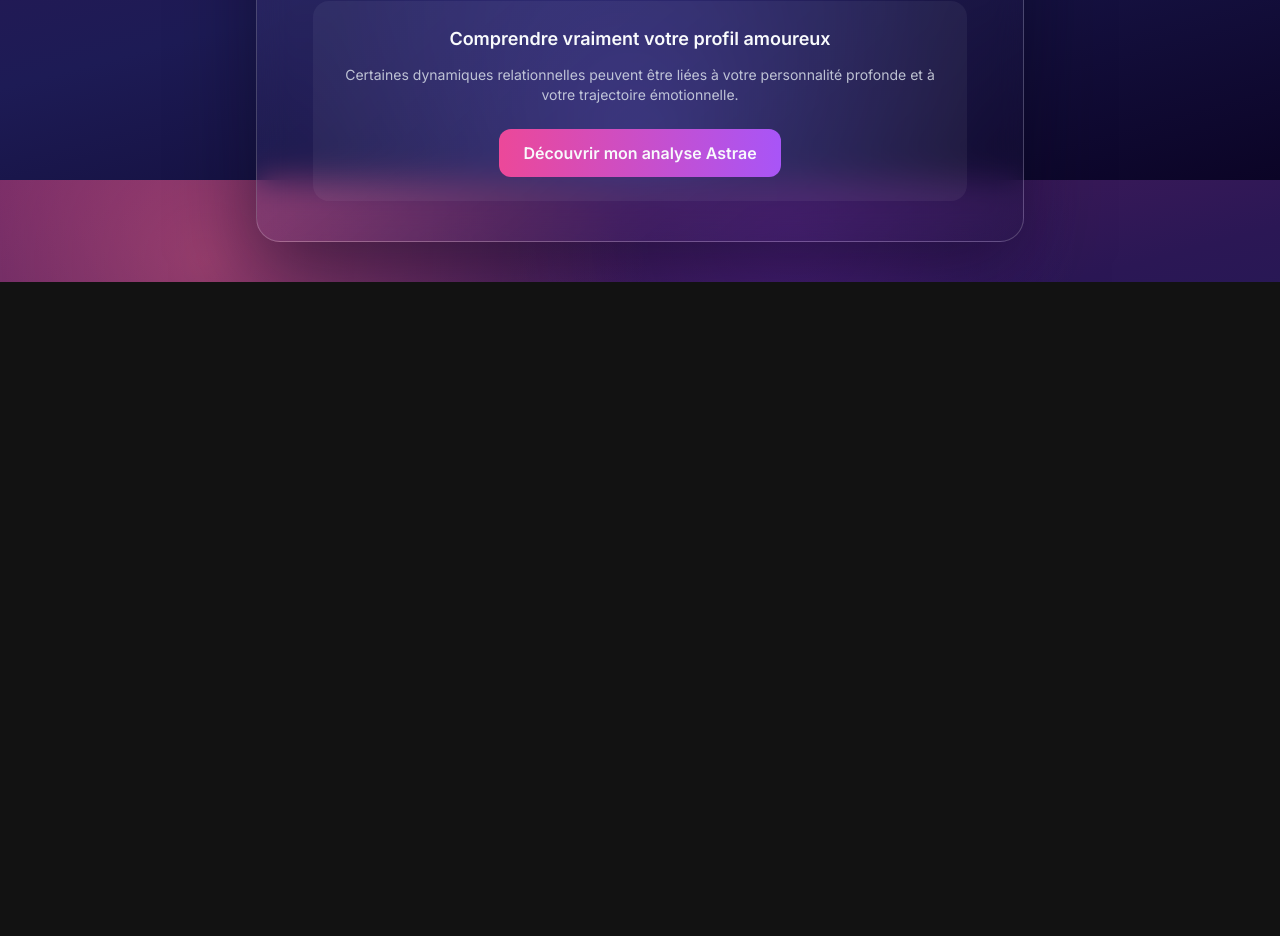
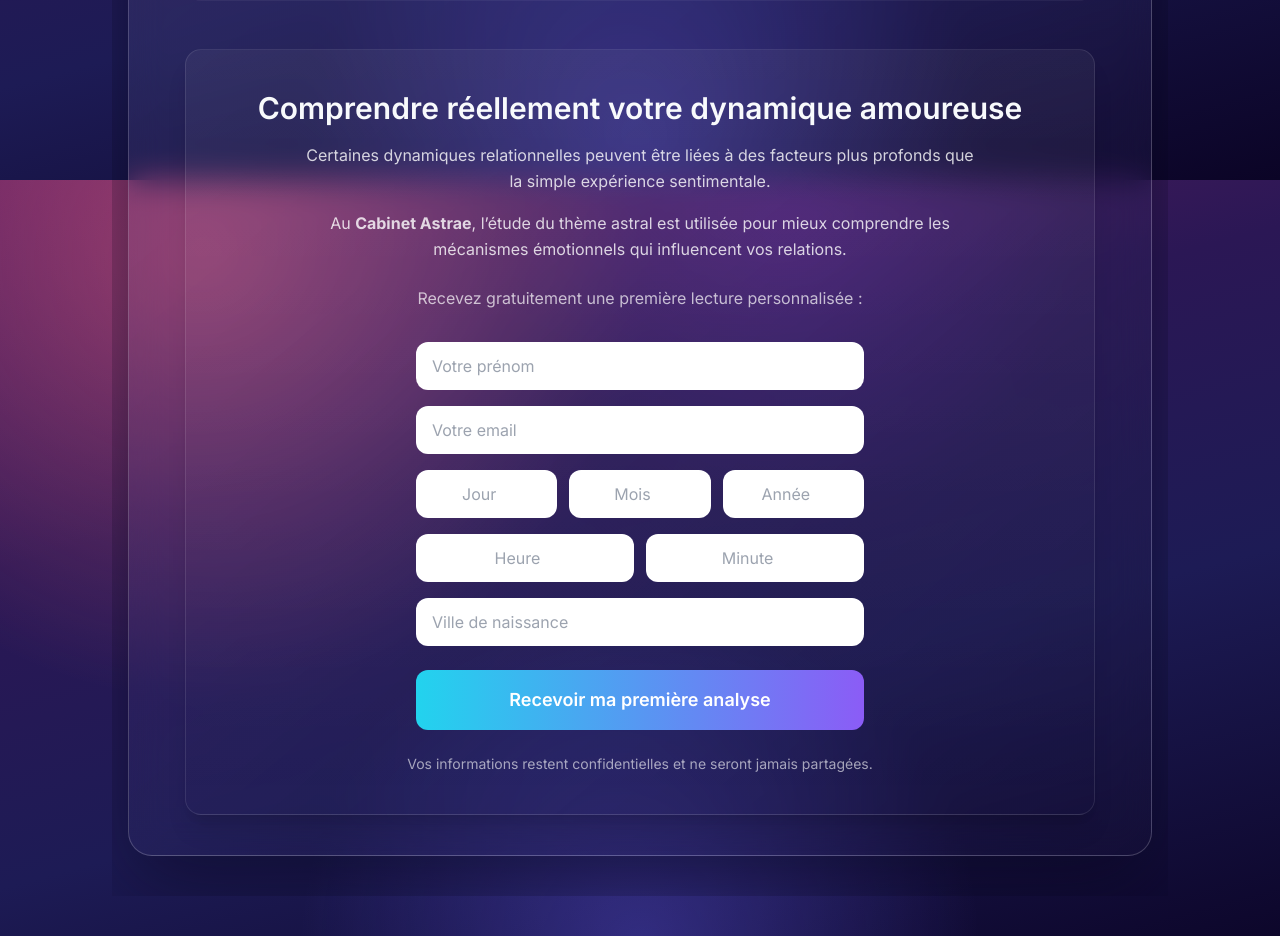
Before and after one commit to arnaudcrestey/astero-minisites, a Next.js app: page /result in a window 1280 px wide. Shown: the part 620-1556 px from the top of the page. Before the commit the page ends 902 px from the top, so only its background shows below. Built offline with nearby package versions, Linux system fonts and the light colour scheme; no server answers.

Commit message:
Update ResultClient.tsx

```diff
--- a/components/ResultClient.tsx
+++ b/components/ResultClient.tsx
@@ -8,11 +8,19 @@ import { useEffect, useState } from "react";
 export function ResultClient() {
 
   const params = useSearchParams();
-
   const score = Number(params.get("score")) || 0;
 
   const [analysis, setAnalysis] = useState("Analyse en cours...");
   const [loading, setLoading] = useState(true);
+
+  const [firstName, setFirstName] = useState("");
+  const [email, setEmail] = useState("");
+  const [birthDate, setBirthDate] = useState("");
+  const [birthTime, setBirthTime] = useState("");
+  const [birthPlace, setBirthPlace] = useState("");
+
+  const [sending, setSending] = useState(false);
+  const [submitted, setSubmitted] = useState(false);
 
   useEffect(() => {
 
@@ -41,7 +49,9 @@ export function ResultClient() {
         setAnalysis("Impossible de générer l'analyse pour le moment.");
 
       } finally {
+
         setLoading(false);
+
       }
 
     }
@@ -50,9 +60,87 @@ export function ResultClient() {
 
   }, [score]);
 
+
+  async function handleSubmit(e: React.FormEvent) {
+
+    e.preventDefault();
+
+    if (sending) return;
+
+    setSending(true);
+
+    const data = {
+      firstName,
+      email,
+      birthDate,
+      birthTime,
+      birthPlace
+    };
+
+    try {
+
+      const res = await fetch("/api/lead-astrologie", {
+        method: "POST",
+        headers: {
+          "Content-Type": "application/json"
+        },
+        body: JSON.stringify(data)
+      });
+
+      const result = await res.json();
+
+      if (result.success) {
+        setSubmitted(true);
+      } else {
+        alert("Une erreur est survenue.");
+      }
+
+    } catch (error) {
+
+      console.error(error);
+      alert("Erreur de connexion au serveur.");
+
+    }
+
+    setSending(false);
+
+  }
+
+
+  if (submitted) {
+
     return (
 
-    <section className="glass-card relative z-10 w-full max-w-3xl rounded-3xl px-6 py-10 text-center md:px-14">
+      <main className="flex min-h-screen items-center justify-center px-6 text-center">
+
+        <div className="glass max-w-xl rounded-2xl p-10">
+
+          <h2 className="text-3xl font-semibold mb-4">
+            ✓ Demande envoyée
+          </h2>
+
+          <p className="text-white/80">
+            Votre première lecture personnalisée vous sera envoyée
+            par email dans quelques instants.
+          </p>
+
+          <p className="mt-6 text-white/60 text-sm">
+            Pensez à vérifier vos spams si vous ne voyez rien apparaître.
+          </p>
+
+        </div>
+
+      </main>
+
+    );
+
+  }
+
+  return (
+
+    <main className="relative flex min-h-screen items-center justify-center overflow-hidden px-4 py-10">
+
+      <section className="glass-card relative z-10 w-full max-w-5xl rounded-3xl px-6 py-10 text-center md:px-14">
 
         <p className="text-xs tracking-widest text-slate-300/70">
           RÉSULTAT LOVE SCAN
@@ -62,9 +150,9 @@ export function ResultClient() {
           Score relationnel : {score} %
         </h1>
 
+
         <div className="mt-8 grid gap-6 md:grid-cols-2">
 
-        {/* Diagnostic */}
 
           <div className="rounded-2xl bg-white/5 p-6 text-left">
 
@@ -87,7 +175,6 @@ export function ResultClient() {
 
           </div>
 
-        {/* Radar */}
 
           <div className="rounded-2xl bg-white/5 p-6">
 
@@ -103,7 +190,6 @@ export function ResultClient() {
 
         </div>
 
-      {/* Analyse GPT */}
 
         <div className="mt-8 rounded-2xl bg-white/5 p-6 text-left">
 
@@ -123,29 +209,123 @@ export function ResultClient() {
 
         </div>
 
-      {/* Astrae */}
 
-      <div className="mt-10 rounded-2xl bg-white/5 p-6">
+        <section className="mt-12 rounded-2xl border border-white/10 bg-gradient-to-b from-white/5 to-white/0 p-8 md:p-10 text-center shadow-xl">
 
-        <h3 className="text-lg font-semibold">
-          Comprendre vraiment votre profil amoureux
-        </h3>
+          <h2 className="text-2xl md:text-3xl font-semibold mb-4">
+            Comprendre réellement votre dynamique amoureuse
+          </h2>
 
-        <p className="mt-3 text-sm text-slate-200/80">
-          Certaines dynamiques relationnelles peuvent être liées à
-          votre personnalité profonde et à votre trajectoire
-          émotionnelle.
+          <p className="text-white/80 max-w-2xl mx-auto leading-relaxed">
+            Certaines dynamiques relationnelles peuvent être liées à des
+            facteurs plus profonds que la simple expérience sentimentale.
           </p>
 
-        <Link
-          href="https://arnaudcrestey.com"
-          className="mt-6 inline-block rounded-xl bg-gradient-to-r from-pink-500 to-purple-500 px-6 py-3 font-semibold"
+          <p className="mt-4 text-white/80 max-w-2xl mx-auto leading-relaxed">
+            Au <strong>Cabinet Astrae</strong>, l’étude du thème astral est utilisée
+            pour mieux comprendre les mécanismes émotionnels qui influencent
+            vos relations.
+          </p>
+
+          <p className="mt-6 text-white/70 max-w-2xl mx-auto">
+            Recevez gratuitement une première lecture personnalisée :
+          </p>
+
+
+          <form
+            onSubmit={handleSubmit}
+            className="mt-8 flex flex-col gap-4 w-full max-w-md mx-auto"
           >
-          Découvrir mon analyse Astrae
-        </Link>
+
+            <input
+              type="text"
+              placeholder="Votre prénom"
+              value={firstName}
+              onChange={(e)=>setFirstName(e.target.value)}
+              required
+              className="w-full rounded-xl bg-white px-4 py-3 text-black outline-none"
+            />
+
+            <input
+              type="email"
+              placeholder="Votre email"
+              value={email}
+              onChange={(e)=>setEmail(e.target.value)}
+              required
+              className="w-full rounded-xl bg-white px-4 py-3 text-black outline-none"
+            />
+
+
+            <div className="grid grid-cols-3 gap-3">
+
+              <input
+                type="number"
+                placeholder="Jour"
+                className="rounded-xl bg-white px-4 py-3 text-black text-center"
+              />
+
+              <input
+                type="number"
+                placeholder="Mois"
+                className="rounded-xl bg-white px-4 py-3 text-black text-center"
+              />
+
+              <input
+                type="number"
+                placeholder="Année"
+                className="rounded-xl bg-white px-4 py-3 text-black text-center"
+              />
 
             </div>
 
+
+            <div className="grid grid-cols-2 gap-3">
+
+              <input
+                type="number"
+                placeholder="Heure"
+                className="rounded-xl bg-white px-4 py-3 text-black text-center"
+              />
+
+              <input
+                type="number"
+                placeholder="Minute"
+                className="rounded-xl bg-white px-4 py-3 text-black text-center"
+              />
+
+            </div>
+
+
+            <input
+              type="text"
+              placeholder="Ville de naissance"
+              value={birthPlace}
+              onChange={(e)=>setBirthPlace(e.target.value)}
+              required
+              className="w-full rounded-xl bg-white px-4 py-3 text-black outline-none"
+            />
+
+
+            <button
+              type="submit"
+              disabled={sending}
+              className="mt-2 w-full rounded-xl bg-gradient-to-r from-cyan-400 to-violet-500 py-4 text-lg font-semibold text-white"
+            >
+              Recevoir ma première analyse
+            </button>
+
+          </form>
+
+          <p className="mt-6 text-sm text-white/60">
+            Vos informations restent confidentielles et ne seront jamais partagées.
+          </p>
+
         </section>
+
+      </section>
+
+    </main>
+
   );
+
 }
```
Lines whose indentation alone changed are shown as unchanged.
